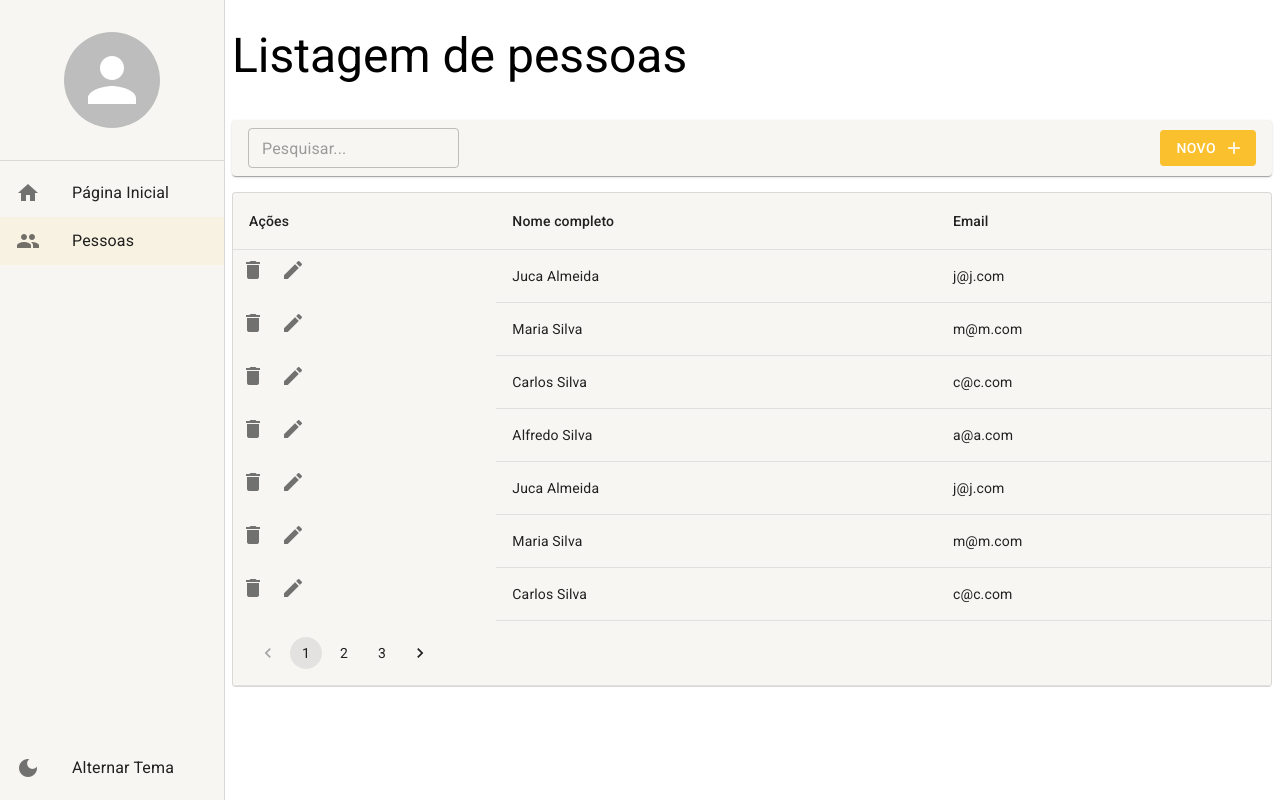
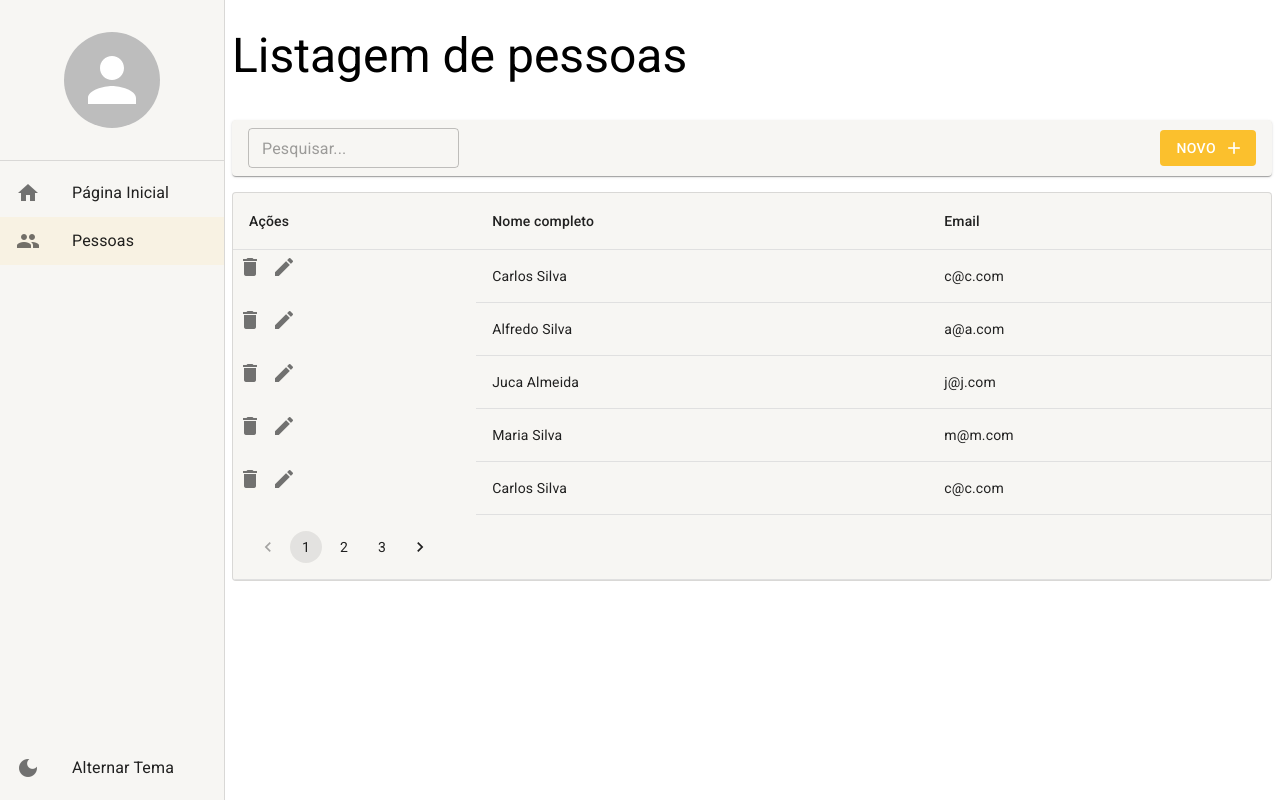
Before and after one commit to tianopo/Cadastros, a React (Create React App) app: page /pessoas in a window 1280 px wide. Built offline with nearby package versions, Linux system fonts and the light colour scheme; data requests are answered from the project's data file.

Commit message:
feat: icones de ação

```diff
--- a/mock/database.json
+++ b/mock/database.json
@@ -1,17 +1,5 @@
 {
   "pessoas": [
-    {
-      "id": 1,
-      "cidadeId": 1,
-      "email": "j@j.com",
-      "nomeCompleto": "Juca Almeida"
-    },
-    {
-      "id": 2,
-      "cidadeId": 1,
-      "email": "m@m.com",
-      "nomeCompleto": "Maria Silva"
-    },
     {
       "id": 3,
       "cidadeId": 1,
--- a/src/pages/pessoas/ListagemDePessoas.tsx
+++ b/src/pages/pessoas/ListagemDePessoas.tsx
@@ -1,6 +1,6 @@
 import React, { useEffect, useMemo, useState } from 'react';
 import { TableContainer, Table, TableHead, TableBody, TableRow, TableCell, Paper, TableFooter, LinearProgress, Pagination, IconButton, Icon } from '@mui/material';
-import { useSearchParams } from 'react-router-dom';
+import { useSearchParams, useNavigate } from 'react-router-dom';
 
 import { IListagemPessoa, PessoasService } from '../../shared/services/api/pessoas/PessoasService';
 import { FerramentasDaListagem } from '../../shared/components';
@@ -10,7 +10,8 @@ import { Environment } from '../../shared/environment';
 
 export const ListagemDePessoas: React.FC = () => {
   const [searchParams, setSearchParams] = useSearchParams();
-  const { debounce } = useDeBounce(1000);
+  const { debounce } = useDeBounce();
+  const navigate = useNavigate();
 
   const [rows, setRows] = useState<IListagemPessoa[]>([]);
   const [isLoading, setIsLoading] = useState(true);
@@ -45,6 +46,23 @@ export const ListagemDePessoas: React.FC = () => {
 
   }, [busca, pagina]);
 
+  const handleDelete = (id: number) => {
+
+    if (confirm('Realmente deseja apagar?')) {
+      PessoasService.deleteById(id)
+        .then(result => {
+          if (result instanceof Error) {
+            alert(result.message);
+          } else {
+            setRows(oldRows => [
+              ...oldRows.filter(oldRow => oldRow.id !== id),
+            ]);
+            alert('Registro apagado com sucesso');
+          }
+        });
+    }
+  };
+
   return (
     <LayoutBaseDePagina
       titulo='Listagem de pessoas'
@@ -69,10 +87,10 @@ export const ListagemDePessoas: React.FC = () => {
             {rows.map(row => {
               return (
                 <TableRow key={row.id}>
-                  <IconButton>
+                  <IconButton size="small" onClick={() => handleDelete(row.id)}>
                     <Icon>delete</Icon>
                   </IconButton>
-                  <IconButton>
+                  <IconButton size="small" onClick={() => navigate(`/pessoas/detalhe/${row.id}`)}>
                     <Icon>edit</Icon>
                   </IconButton>
                   <TableCell>{row.nomeCompleto}</TableCell>
--- a/src/routes/index.tsx
+++ b/src/routes/index.tsx
@@ -29,7 +29,7 @@ export const AppRoutes = () => {
       <Route path="/pagina-inicial" element={<Dashboard />} />
 
       <Route path="/pessoas" element={<ListagemDePessoas />} />
-      {/* <Route path="/pessoas/detalhe/:id" element={<Dashboard />} /> */}
+      <Route path="/pessoas/detalhe/:id" element={<p>Detalhe</p> } />
 
 
       <Route path="*" element={<Navigate to="/pagina-inicial" />} />
--- a/src/shared/environment/index.ts
+++ b/src/shared/environment/index.ts
@@ -2,7 +2,7 @@ export const Environment = {
   /**
    * Define a quantidade de linhas a ser carregado por padrão nas listagens
    */
-  LIMITE_DE_LINHAS: 7,
+  LIMITE_DE_LINHAS: 5,
   /**
    * Placeholder exibido nas inputs
    */
```
